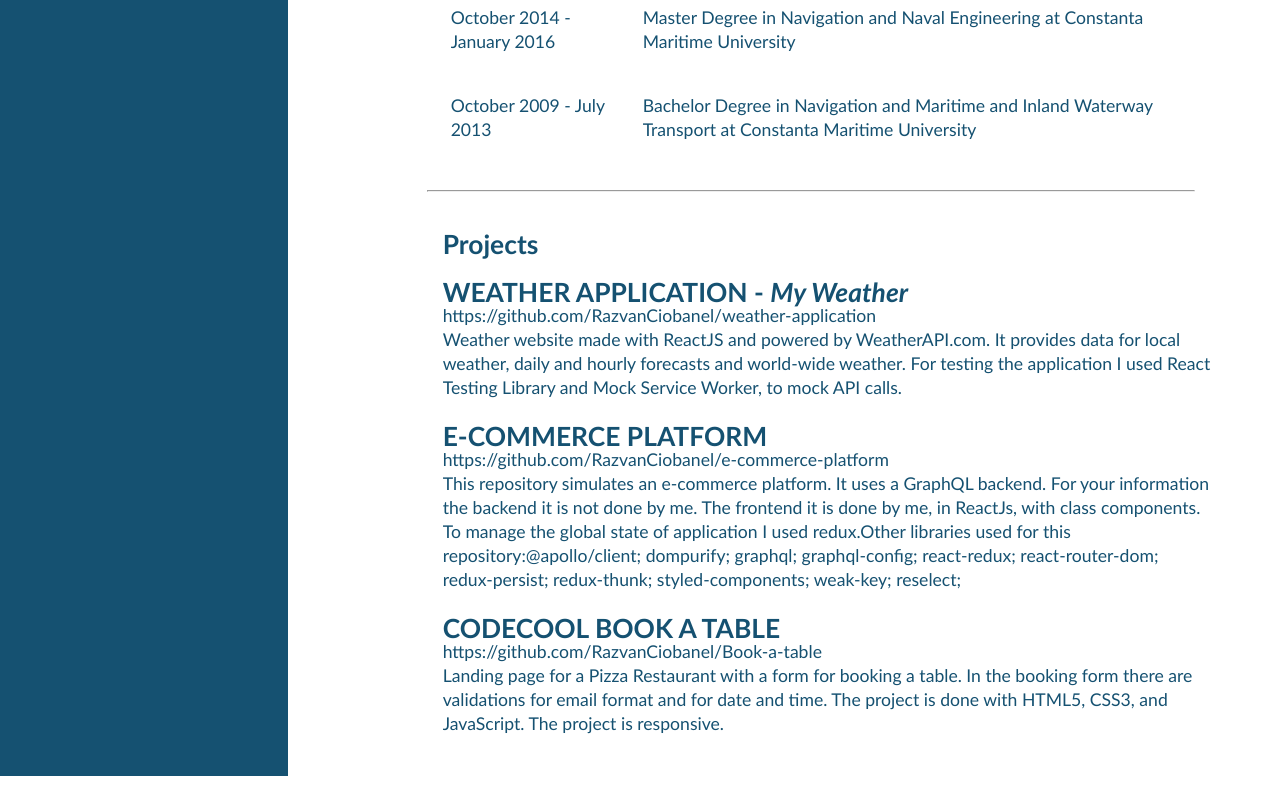
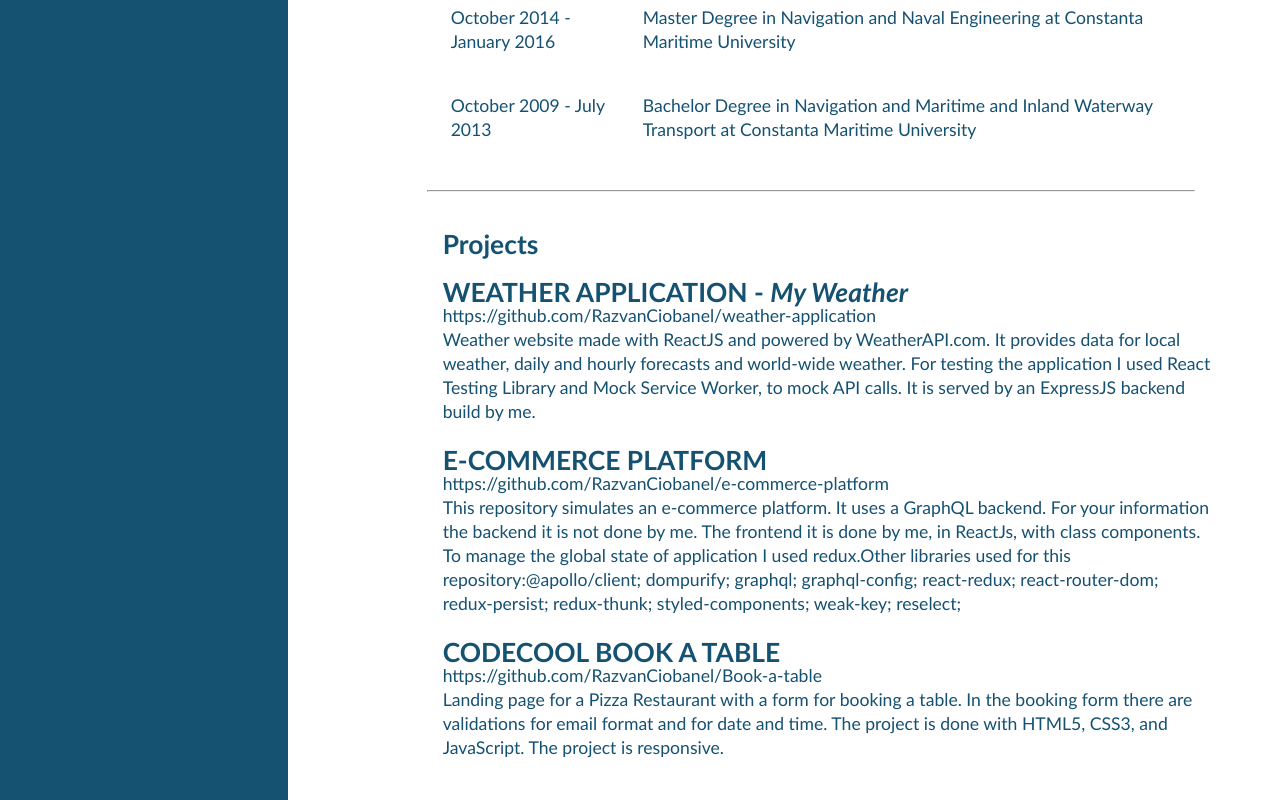
Before and after one commit to RazvanCiobanel/razvan-cosmin-ciobanel-resume, a React (Create React App) app: page / in a window 1280 px wide. Shown: the part 972-1772 px from the top of the page. Before the commit the page ends 1748 px from the top, so only its background shows below. Built offline with nearby package versions, Linux system fonts and the light colour scheme.

Commit message:
weather app

```diff
--- a/src/Components/ResumeObj.jsx
+++ b/src/Components/ResumeObj.jsx
@@ -119,7 +119,8 @@ const ResumeObj = () => {
             Weather website made with ReactJS and powered by WeatherAPI.com. It
             provides data for local weather, daily and hourly forecasts and
             world-wide weather. For testing the application I used React Testing
-            Library and Mock Service Worker, to mock API calls.
+            Library and Mock Service Worker, to mock API calls. It is served by
+            an ExpressJS backend build by me.
           </p>
         </div>{" "}
         <br />
```
